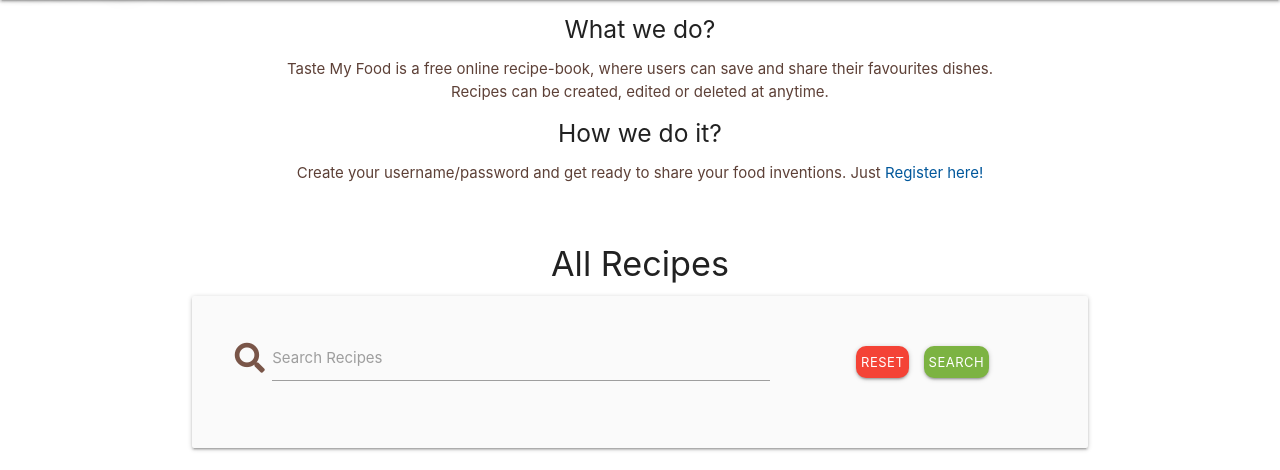
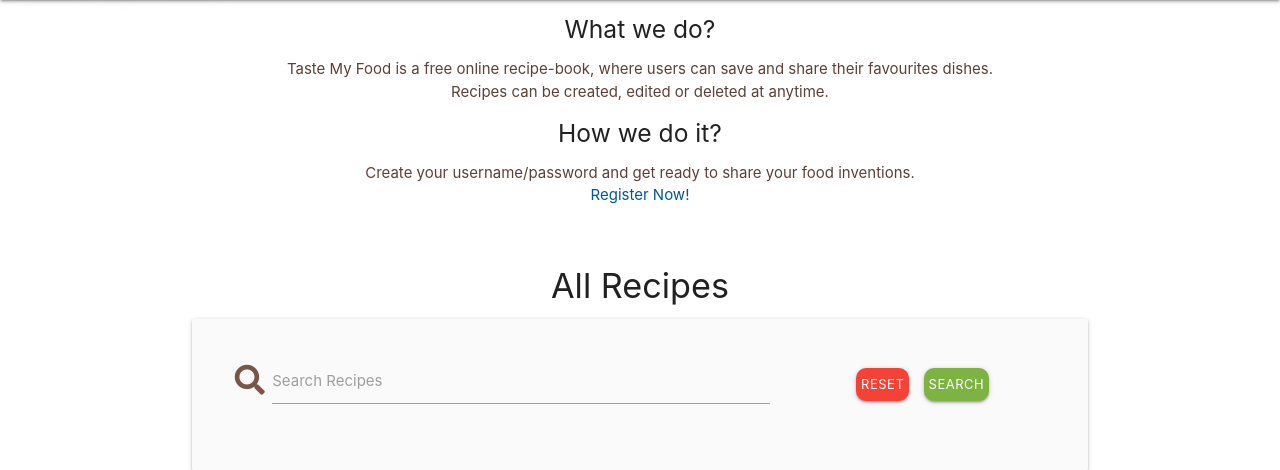
Before and after one commit to andna5980/myfood, a Flask app: page / in a window 1280 px wide. Shown: the part 64-534 px from the top of the page. Run offline with Flask 2, Linux system fonts and the light colour scheme; data that the repository does not hold is empty; some libraries are stand-ins or nearby versions.

Commit message:
changed landing page information

```diff
--- a/templates/recipes.html
+++ b/templates/recipes.html
@@ -13,7 +13,7 @@
 
 <div class="col s12 m6">
     <h5 class="center-align"> How we do it?</h5>
-    <p style="text-align: center;" class="center-align brown-text text-darken-2">  Create your username/password and get ready to share your food inventions. Just <a href="{{ url_for('register') }}" class="light-blue-text text-darken-4">Register here!</a></p>
+    <p style="text-align: center;" class="center-align brown-text text-darken-2">  Create your username/password and get ready to share your food inventions. <br> <a href="{{ url_for('register') }}" class="light-blue-text text-darken-4">Register Now!</a></p>
 </div>
 
 <br>
```
